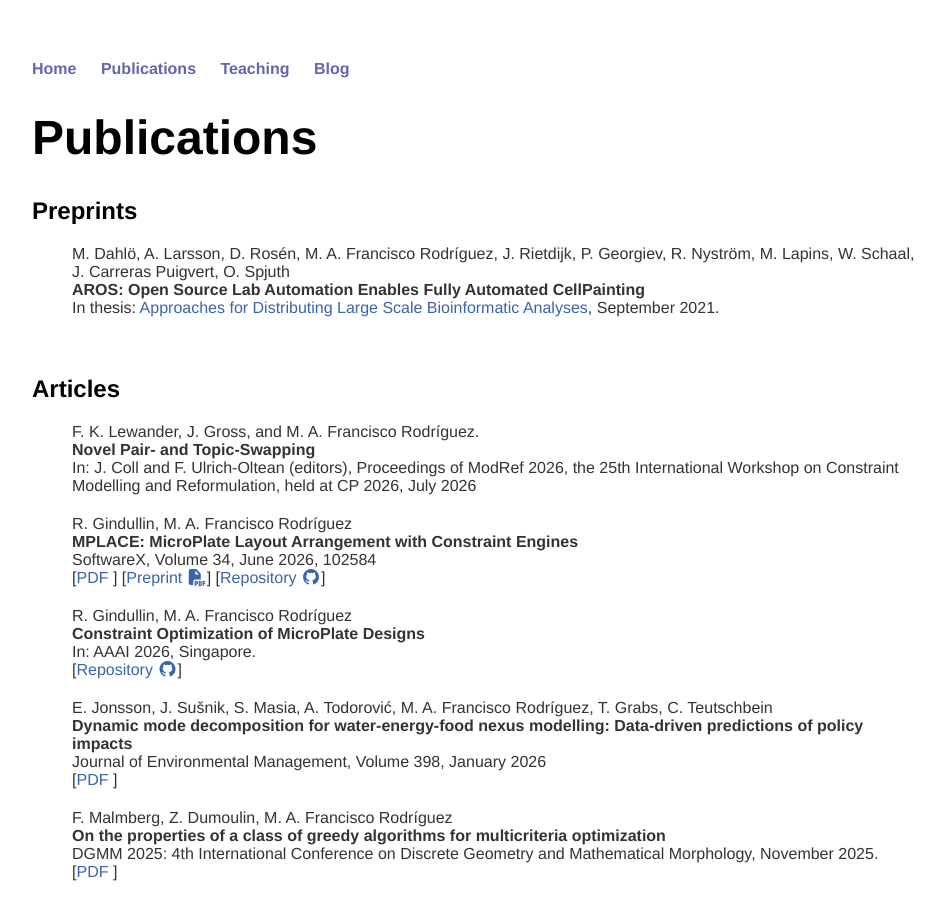
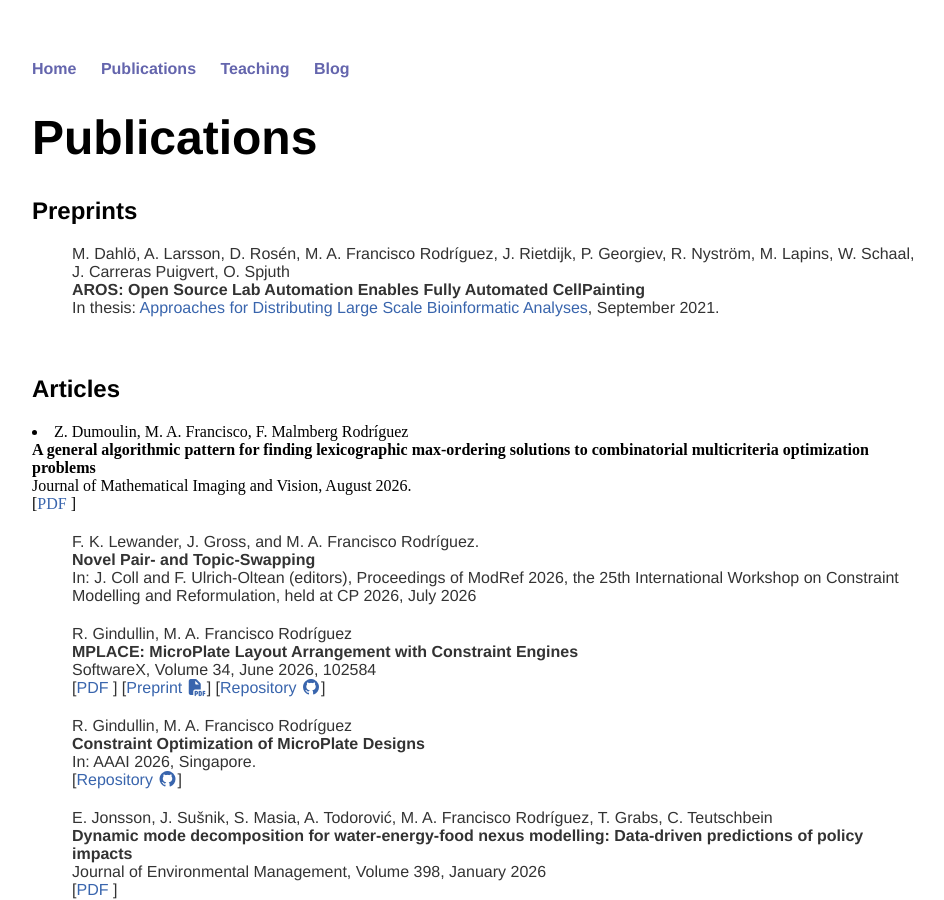
Before and after one commit to andreina-francisco/andreina-francisco.github.io, a Jekyll site: the page built from cv/index.html, in a window 1280 px wide and 900 px high. Shown: the whole window, without its empty margins (160-1104 px from the left). Built offline with Jekyll 4.4.1, drawn with Linux system fonts in a browser that asks for light colours; nearby versions of some CDN libraries; a style sheet for code colours, icons or effects is not loaded.

Commit message:
Update index.html

```diff
--- a/cv/index.html
+++ b/cv/index.html
@@ -23,6 +23,18 @@ title: Mar&iacute;a Andre&iacute;na Francisco Rodr&iacute;guez
 
 
   <h2>Articles</h2>
+
+  <li class="pub @">
+  <span class="author">Z. Dumoulin, M. A. Francisco, F. Malmberg
+  Rodr&iacute;guez</span><br />
+  <span class="title">A general algorithmic pattern for finding lexicographic max-ordering solutions to combinatorial multicriteria optimization problems</span>
+  <br />
+  <span class="note">Journal of Mathematical Imaging and Vision, August
+  2026.</span><br />
+  [<a class="text"
+  href="https://link.springer.com/article/10.1007/s10851-026-01328-3">PDF <i
+  class="ai ai-doi ai-1x"></i></a>]
+</li>
 
   <ul class="publist">
     <li class="pub @">
```
